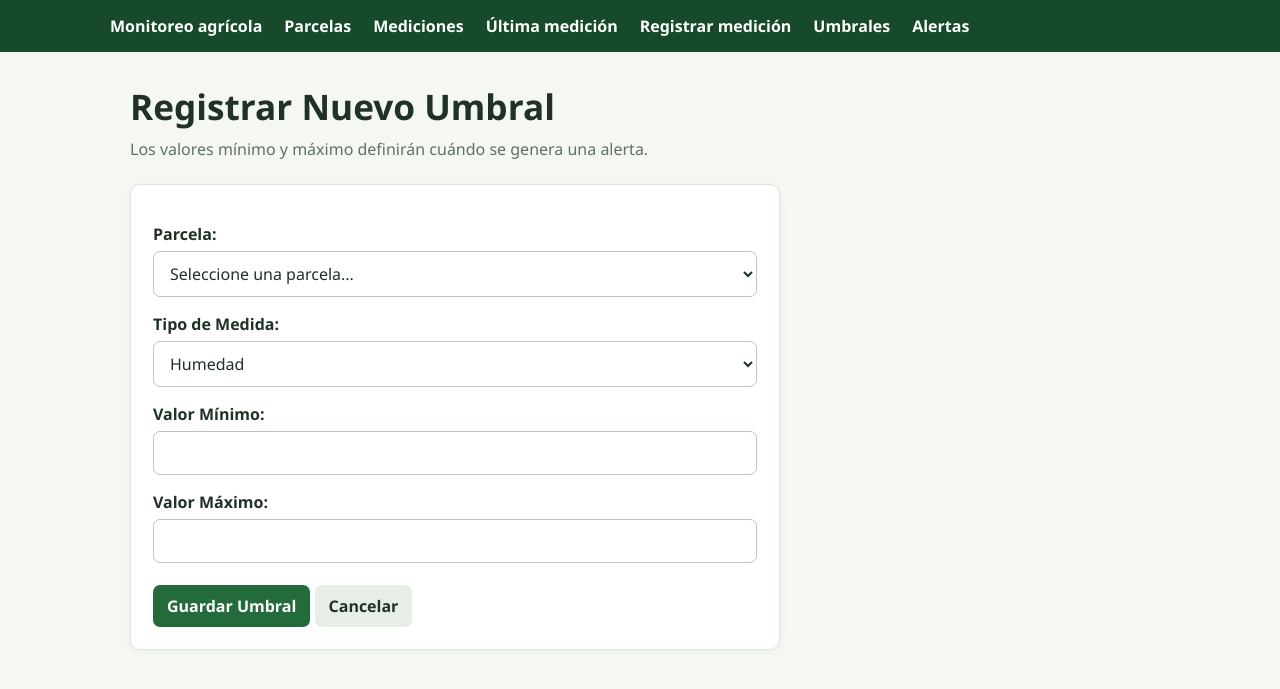
After one commit to Danny-Andy/monitoreo-agricultura-precision, a Flask app: page /umbrales/crear in a window 1280 px wide. The commit adds this page. Shown: the top 689 px of the page. Run offline with Flask 3, Linux system fonts and the light colour scheme; data that the repository does not hold is empty.

Commit message:
Agrega modulo de umbrales y generacion de alertas

```diff
--- a/src/app.py
+++ b/src/app.py
@@ -1,4 +1,7 @@
 from flask import Flask, redirect, url_for
+
+from modulo2_mediciones_alertas.umbrales import umbrales_bp
+from modulo2_mediciones_alertas.alertas import alertas_bp
 
 from db import crear_tablas
 from modulo1_parcelas_sensores.parcelas import parcelas_bp
@@ -9,6 +12,9 @@ app.secret_key = "clave-de-desarrollo"
 app.register_blueprint(parcelas_bp)
 app.register_blueprint(mediciones_bp)
 
+app.register_blueprint(umbrales_bp)
+app.register_blueprint(alertas_bp)
+
 
 @app.route("/")
 def inicio():
--- a/src/db.py
+++ b/src/db.py
@@ -51,3 +51,29 @@ def crear_tablas():
             "CREATE INDEX IF NOT EXISTS idx_mediciones_fecha "
             "ON mediciones(fecha_medicion DESC, id DESC)"
         )
+        conexion.execute(
+            """
+            CREATE TABLE IF NOT EXISTS umbrales (
+                id INTEGER PRIMARY KEY AUTOINCREMENT,
+                id_parcela INTEGER NOT NULL,
+                tipo_medida TEXT NOT NULL,
+                valor_minimo REAL NOT NULL,
+                valor_maximo REAL NOT NULL,
+                activo INTEGER NOT NULL DEFAULT 1,
+                FOREIGN KEY (id_parcela) REFERENCES parcelas(id) ON DELETE CASCADE
+            )
+            """
+        )
+        conexion.execute(
+            """
+            CREATE TABLE IF NOT EXISTS alertas (
+                id INTEGER PRIMARY KEY AUTOINCREMENT,
+                id_umbral INTEGER NOT NULL,
+                mensaje TEXT NOT NULL,
+                nivel TEXT NOT NULL,
+                fecha_hora TEXT NOT NULL,
+                leida INTEGER NOT NULL DEFAULT 0,
+                FOREIGN KEY (id_umbral) REFERENCES umbrales(id) ON DELETE CASCADE
+            )
+            """
+        )
--- /dev/null
+++ b/src/modulo2_mediciones_alertas/umbrales.py
@@ -0,0 +1,37 @@
+from flask import Blueprint, render_template, request, redirect, url_for, flash
+from db import obtener_conexion
+
+umbrales_bp = Blueprint("umbrales", __name__, url_prefix="/umbrales")
+
+@umbrales_bp.route("/")
+def listar():
+    with obtener_conexion() as conexion:
+        umbrales = conexion.execute("SELECT * FROM umbrales").fetchall()
+    return render_template("umbrales/lista.html", umbrales=umbrales)
+
+@umbrales_bp.route("/crear", methods=["GET", "POST"])
+def crear():
+    if request.method == "POST":
+        id_parcela = request.form["id_parcela"]
+        tipo_medida = request.form["tipo_medida"]
+        valor_minimo = float(request.form["valor_minimo"])
+        valor_maximo = float(request.form["valor_maximo"])
+
+        # Validación (SEC-13)
+        if valor_minimo >= valor_maximo:
+            flash("El valor mínimo debe ser menor que el valor máximo", "error")
+            return redirect(url_for("umbrales.crear"))
+
+        with obtener_conexion() as conexion:
+            conexion.execute(
+                "INSERT INTO umbrales (id_parcela, tipo_medida, valor_minimo, valor_maximo) VALUES (?, ?, ?, ?)",
+                (id_parcela, tipo_medida, valor_minimo, valor_maximo)
+            )
+
+        flash("Umbral registrado correctamente", "success")
+        return redirect(url_for("umbrales.listar"))
+
+    # Para el GET, necesitamos listar las parcelas para el select
+    with obtener_conexion() as conexion:
+        parcelas = conexion.execute("SELECT id, nombre FROM parcelas").fetchall()
+    return render_template("umbrales/formulario.html", parcelas=parcelas)
--- a/src/templates/base.html
+++ b/src/templates/base.html
@@ -90,6 +90,9 @@
             <a href="{{ url_for('mediciones.historial') }}">Mediciones</a>
             <a href="{{ url_for('mediciones.ultima') }}">Última medición</a>
             <a href="{{ url_for('mediciones.registrar') }}">Registrar medición</a>
+
+            <a href="{{ url_for('umbrales.listar') }}">Umbrales</a>
+            <a href="{{ url_for('alertas.listar') }}">Alertas</a>
         </div>
     </nav>
     <main>
--- /dev/null
+++ b/src/templates/umbrales/formulario.html
@@ -0,0 +1,47 @@
+{% extends "base.html" %}
+
+{% block titulo %}Nuevo Umbral · Monitoreo agrícola{% endblock %}
+
+{% block contenido %}
+<h1>Registrar Nuevo Umbral</h1>
+<p class="subtitulo">Los valores mínimo y máximo definirán cuándo se genera una alerta.</p>
+
+<div class="panel formulario">
+    <form method="POST" action="{{ url_for('umbrales.crear') }}">
+
+        <div class="campo">
+            <label for="id_parcela">Parcela:</label>
+            <select name="id_parcela" id="id_parcela" required>
+                <option value="">Seleccione una parcela...</option>
+                {% for parcela in parcelas %}
+                <option value="{{ parcela.id }}">{{ parcela.nombre }}</option>
+                {% endfor %}
+            </select>
+        </div>
+
+        <div class="campo">
+            <label for="tipo_medida">Tipo de Medida:</label>
+            <select name="tipo_medida" id="tipo_medida" required>
+                <option value="humedad">Humedad</option>
+                <option value="temperatura">Temperatura</option>
+                <option value="nivel_agua">Nivel de agua</option>
+            </select>
+        </div>
+
+        <div class="campo">
+            <label for="valor_minimo">Valor Mínimo:</label>
+            <input type="number" step="0.01" name="valor_minimo" id="valor_minimo" required>
+        </div>
+
+        <div class="campo">
+            <label for="valor_maximo">Valor Máximo:</label>
+            <input type="number" step="0.01" name="valor_maximo" id="valor_maximo" required>
+        </div>
+
+        <div class="acciones-formulario">
+            <button type="submit" class="boton">Guardar Umbral</button>
+            <a href="{{ url_for('umbrales.listar') }}" class="boton secundario">Cancelar</a>
+        </div>
+    </form>
+</div>
+{% endblock %}
```
Also changed, not shown: src/modulo2_mediciones_alertas/alertas.py (added, +37 -0 lines), src/templates/alerta/lista.html (added, +45 -0 lines), src/templates/umbrales/lista.html (added, +43 -0 lines), src/modulo2_mediciones_alertas/__init__.py (added).
